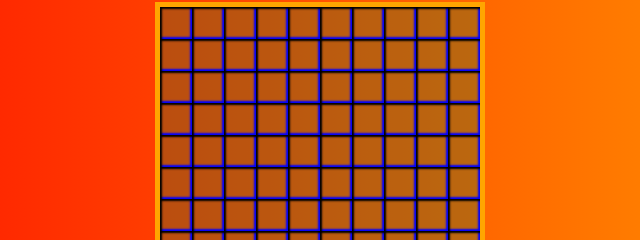
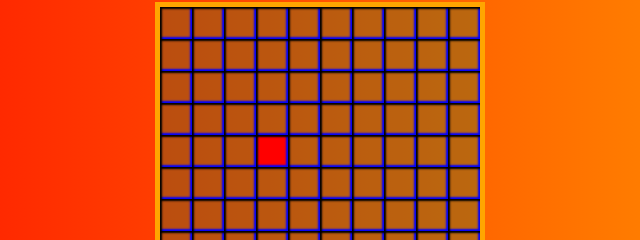
Before and after one commit to Viktor977/Tetris, a plain HTML site: page index.html in a window 1280 px wide. Shown: the part 73-313 px from the top of the page, 320-960 px from the left. Drawn offline with Linux system fonts and the light colour scheme.

Commit message:
lesson one completed

```diff
--- a/scripts.js
+++ b/scripts.js
@@ -1,31 +1,62 @@
 const PLAYFIELD_COLUMNS = 10;
 const PLAYFIELD_ROWS = 20;
 
-const TETROMINO_NAMES =['O'];
+const TETROMINO_NAMES = ["O"];
 
 const TETROMINOES = {
-    'O':[
-           [1]
-        ]
+  O: [[1]],
+};
+
+let tetromino = {
+  name: "",
+  matrix: [],
+  column: 0,
+  row: 0,
+};
+
+function generateTetromino() {
+  const nameTetro = TETROMINO_NAMES[0];
+  const matrix = TETROMINOES[0];
+
+  const columTetro = 4;
+  const rowTetro = 5;
+
+  tetromino = {
+    name: nameTetro,
+    column: columTetro,
+    matrix: matrix,
+    row: rowTetro,
+  };
 }
 
-let tetromino = {
-    name : '',
-    matrix : [],
-    column : 0,
-    row : 0
+function drawPlayField() {
+    playField[4][3]='O';
+  for (let row = 0; row < PLAYFIELD_ROWS; row++) {
+    for (let column = 0; column < PLAYFIELD_COLUMNS; column++) {
+
+        if(!playField[row][column])continue;
+      const nameFigure = "O";
+      const selfIndex = convertPositionToIndex(row,column)
+
+      sells[selfIndex].classList.add(nameFigure);
+    }
+  }
+}
+function generatePlayField() {
+  for (let i = 0; i < PLAYFIELD_COLUMNS * PLAYFIELD_ROWS; i++) {
+    const div = document.createElement("div");
+    document.querySelector(".tetris").append(div);
+  }
+  playField = new Array(PLAYFIELD_ROWS).fill()
+            .map(() => new Array(PLAYFIELD_COLUMNS).fill(0));
+            console.table(playField);
 }
 
-function generateTetromino(){
-
-}
-
-function generatePlayField(){
-
-    for(let i=0; i<PLAYFIELD_COLUMNS*PLAYFIELD_ROWS; i++){
-        const div = document.createElement('div');
-        document.querySelector('.tetris').append(div);
-    }
+function convertPositionToIndex(row, col) {
+  return row * PLAYFIELD_COLUMNS + col;
 }
 
 generatePlayField();
+let sells = document.querySelectorAll(".tetris div");
+generateTetromino();
+drawPlayField();
--- a/style.css
+++ b/style.css
@@ -23,3 +23,7 @@ body {
   background: rgba(62, 106, 44, 0.352);
   box-shadow: inset 2px 2px 2px black, inset -2px -2px 2px blue;
 }
+
+.tetris .O {
+  background-color: red;
+}
```
